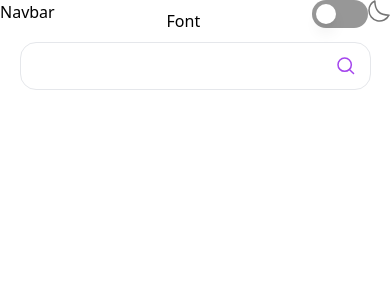
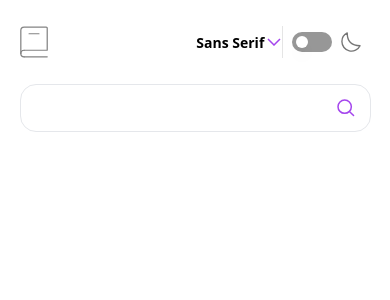
Before and after one commit to reactaleks/dictionary-app-nextjs, a Next.js app: page / in a window 390 px wide. Shown: the top 300 px of the page. Built offline with nearby package versions, Linux system fonts and the light colour scheme.

Commit message:
Navbar mobile styling Change title of font switch depending on font selected. Added dark/light colors

```diff
--- a/components/FontSwitchComponenet.tsx
+++ b/components/FontSwitchComponenet.tsx
@@ -1,39 +1,71 @@
 "use client";
-import { useContext } from "react";
+import { useContext, useState } from "react";
 import { FontContext } from "./providers/ContextProviders";
 import { Menu, MenuButton, MenuItem, MenuItems } from "@headlessui/react";
 
 export default function FontSwitch() {
-  const {fontFamily, changeFontFamily} = useContext(FontContext);
+  const { fontFamily, changeFontFamily } = useContext(FontContext);
+  const [fontTitle, setFontTitle] = useState('Sans Serif')
+
   return (
+    <div className="flex items-center w-[50%] justify-around">
       <Menu>
-      <MenuButton>Font</MenuButton>
-      <MenuItems anchor="bottom">
+        <MenuButton className="flex items-center w-full justify-around text-[14px] font-bold">
+          {fontTitle}
+          <svg
+            xmlns="http://www.w3.org/2000/svg"
+            width="14"
+            height="8"
+            viewBox="0 0 14 8"
+          >
+            <path
+              fill="none"
+              stroke="#A445ED"
+              strokeWidth="1.5"
+              d="m1 1 6 6 6-6"
+            />
+      </svg>
+        </MenuButton>
+        <MenuItems anchor="bottom" className="bg-white dark:bg-black dark:shadow-[#A445ED] dark:shadow-2xl text-[14px] w-[183px] h-[152px] flex flex-col justify-evenly py-5 px-6 rounded-2xl shadow-xl">
           <MenuItem>
             <button
-            onClick={() => changeFontFamily('font-sans')}
-            className="block w-full text-left data-[focus]:bg-blue-100"
+              onClick={() =>
+                {
+                  changeFontFamily("font-sans")
+                  setFontTitle('Sans Serif')
+                }
+              }
+              className="block w-full text-left data-[focus]:text-[#A445ED] font-sans font-bold"
             >
               Sans Serif
             </button>
           </MenuItem>
           <MenuItem>
             <button
-            onClick={() => changeFontFamily('font-serif')}
-            className="block w-full text-left data-[focus]:bg-blue-100"
+              onClick={() => {
+                changeFontFamily("font-serif")
+                setFontTitle("Serif")
+              }
+              }
+              className="block w-full text-left data-[focus]:text-[#A445ED] font-serif font-bold "
             >
               Serif
             </button>
           </MenuItem>
           <MenuItem>
             <button
-            onClick={() => changeFontFamily('font-mono')}
-            className="block w-full text-left data-[focus]:bg-blue-100"
+              onClick={() => {changeFontFamily("font-mono")
+                setFontTitle("Mono")
+
+              }}
+              className="block w-full text-left data-[focus]:text-[#A445ED] font-mono font-bold "
             >
               Mono
             </button>
           </MenuItem>
         </MenuItems>
       </Menu>
+
+    </div>
   );
 }
--- a/components/NavComponent.tsx
+++ b/components/NavComponent.tsx
@@ -1,14 +1,35 @@
-'use client'
-import ThemeSwitch from "./ThemeSwitchComponent"
-import FontSwitch from "./FontSwitchComponenet"
+"use client";
+import ThemeSwitch from "./ThemeSwitchComponent";
+import FontSwitch from "./FontSwitchComponenet";
 export default function Navigation() {
-
-    return (
-        <nav className="h-[5vh] flex justify-between">
-
-            Navbar
-            <FontSwitch/>
-            <ThemeSwitch/>
-        </nav>
-    )
+  return (
+    <nav className="h-[10vh] w-[90vw] mx-auto flex justify-between items-center">
+      <div className="w-[50%]">
+        <svg
+          xmlns="http://www.w3.org/2000/svg"
+          width="34"
+          height="38"
+          viewBox="0 0 34 38"
+          className="w-[28.05px] h-[32px]"
+        >
+          <g
+            fill="none"
+            fillRule="evenodd"
+            stroke="#838383"
+            strokeLinecap="round"
+            strokeWidth="1.5"
+          >
+            <path d="M1 33V5a4 4 0 0 1 4-4h26.8A1.2 1.2 0 0 1 33 2.2v26.228M5 29h28M5 37h28" />
+            <path strokeLinejoin="round" d="M5 37a4 4 0 1 1 0-8" />
+            <path d="M11 9h12" />
+          </g>
+        </svg>
+      </div>
+      <div className="flex w-[50%] justify-between">
+        <FontSwitch />
+        <div className="w-[1px] h-[32px] bg-[#979797] bg-opacity-25 dark:bg-opacity-100"></div>
+        <ThemeSwitch />
+      </div>
+    </nav>
+  );
 }
--- a/components/ThemeSwitchComponent.tsx
+++ b/components/ThemeSwitchComponent.tsx
@@ -30,15 +30,15 @@ export default function ThemeSwitch() {
   };
 
   return (
-    <div className="flex">
+    <div className="flex w-[50%] justify-evenly items-center">
       <Switch
         checked={enabled}
         onChange={changeTheme}
-        className={`group relative flex h-7 w-14 cursor-pointer rounded-full bg-[#979797] dark:bg-[#A445ED]  p-1 transition-colors duration-200 ease-in-out focus:outline-none data-[focus]:outline-1`}
+        className={`group relative flex h-[20px] w-[40px] cursor-pointer rounded-full bg-[#979797] dark:bg-[#A445ED]  p-1 transition-colors duration-200 ease-in-out focus:outline-none data-[focus]:outline-1`}
       >
         <span
           aria-hidden="true"
-          className="pointer-events-none inline-block size-5 translate-x-0 rounded-full bg-white ring-0 shadow-lg transition duration-200 ease-in-out group-data-[checked]:translate-x-7"
+          className="pointer-events-none inline-block size-3 translate-x-0 rounded-full bg-white ring-0 shadow-lg transition duration-200 ease-in-out group-data-[checked]:translate-x-5"
         />
       </Switch>
       <MoonIcon darkMode={enabled}/>
--- a/components/images/MoonIcon.tsx
+++ b/components/images/MoonIcon.tsx
@@ -8,6 +8,7 @@ export default function MoonIcon({darkMode}:PropTypes) {
         width="22"
         height="22"
         viewBox="0 0 22 22"
+        className="w-[19.99px] h-[20px]"
       >
         <path
           fill="none"
```
Also changed, not shown: components/OutputComponent.tsx (+8 -6 lines). Lines whose indentation alone changed are shown as unchanged.
